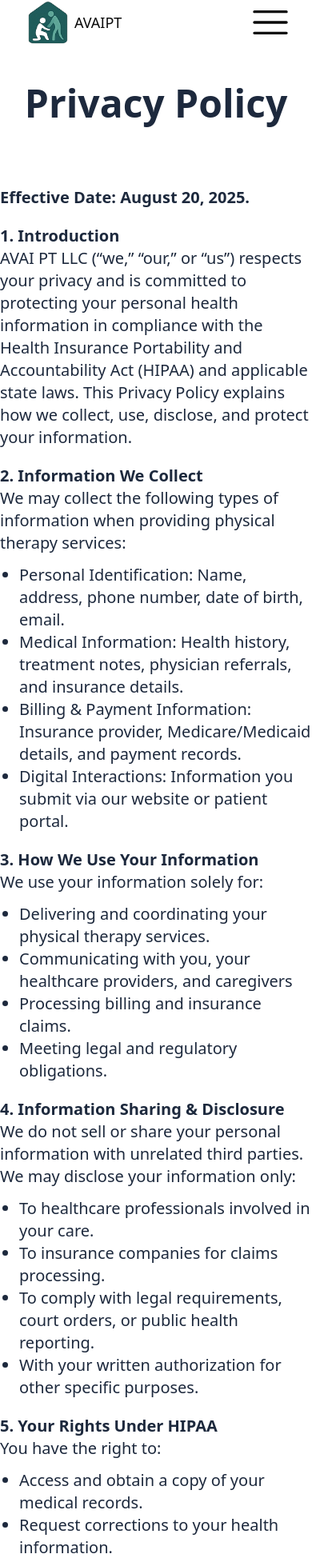
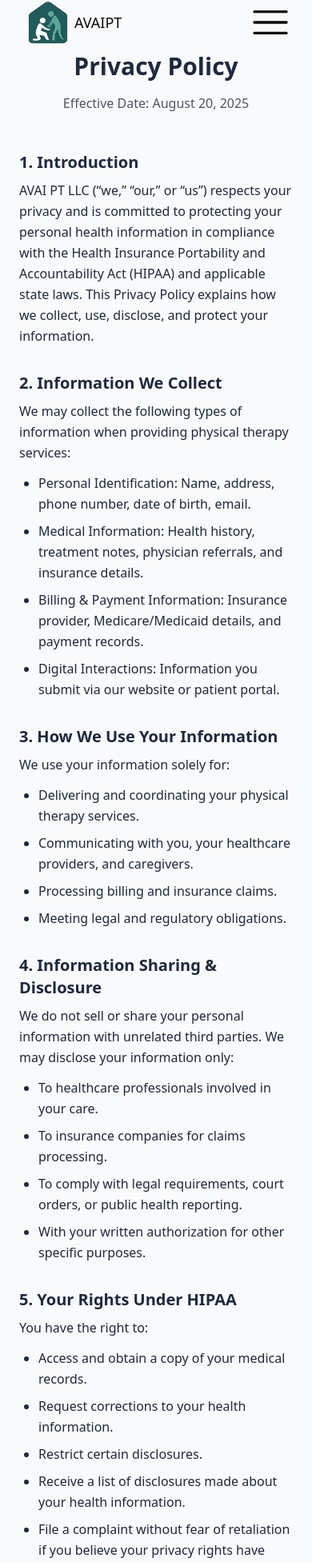
Before and after one commit to Flaresun/AvaiPT, a Next.js app in the folder client/: page /privacy in a window 390 px wide. Shown: the part 15-1968 px from the top of the page at 80% size. Built offline with nearby package versions, Linux system fonts and the light colour scheme.

Commit message:
Fixed a navbar issue on mobile screens. Fixed mobile responsiveness of privacy page.

```diff
--- a/client/src/app/components/Navbar.tsx
+++ b/client/src/app/components/Navbar.tsx
@@ -19,7 +19,6 @@ const Navbar = () => {
     const closeAllMenus = () => {
         setAboutMenu(false);
         setServicesMenu(false);
-        setHamburgerMenu(false);
     }
 
     const toggleMenu = (e:React.MouseEvent, setter:React.Dispatch<React.SetStateAction<boolean>>, type:string) => {
@@ -133,8 +132,8 @@ const Navbar = () => {
                 <button title='button-3' onClick={() => setHamburgerMenu((prev) => !prev)} className="cursor-pointer pr-2"><RxHamburgerMenu size={50} /></button>
                 {hamburgerMenu && (
                     <div className=" text-sm cursor-pointer absolute top-[100%] right-[0%] flex flex-col bg-sky-300 items-center rounded-md ">
-                        <div onClick={(e) => toggleMenu(e, setAboutMenu, "about")} className="relative flex hover:bg-sky-600 w-full items-center justify-center px-4 p-1 gap-1 hover:[&_span]:rotate-180">
-                            <a href="#" className="">About</a>
+                        <div  className="relative flex hover:bg-sky-600 w-full items-center justify-center px-4 p-1 gap-1 hover:[&_span]:rotate-180">
+                            <a onClick={(e) => toggleMenu(e, setAboutMenu, "about")} className="">About</a>
                             <span className='transition delay-75 duration-300 ease-in-out'><IoIosArrowDown /></span>
                             {aboutMenu && (
                                  <div className="text-nowrap z-2 cursor-pointer absolute top-[100%] right-0 flex flex-col bg-white shadow-lg px-6 py-4  items-center rounded-md">
@@ -143,13 +142,13 @@ const Navbar = () => {
                                         <a href="#" className="">Partners</a>
                                     </div>
                                     <div className="flex hover:bg-sky-200 w-full items-center justify-center px-4 p-1 gap-1 rounded-md">
-                                        <a href="#" className="">Privacy Policy</a>
+                                        <a href="/privacy" className="">Privacy Policy</a>
                                     </div>
                                 </div>
                             )}
                         </div>
-                        <div onClick={(e) => toggleMenu(e, setServicesMenu, "service")} className="relative flex hover:bg-sky-600 w-full items-center justify-center px-4 p-1 hover:[&_span]:rotate-180">
-                            <a href="" className="">Services</a>
+                        <div  className="relative flex hover:bg-sky-600 w-full items-center justify-center px-4 p-1 hover:[&_span]:rotate-180">
+                            <a onClick={(e) => toggleMenu(e, setServicesMenu, "service")} href="" className="">Services</a>
                             <span className='transition delay-75 duration-300 ease-in-out'><IoIosArrowDown /></span>
                             {servicesMenu && (
                                  <div className="text-nowrap z-2 cursor-pointer absolute top-[100%] right-0 flex flex-col bg-white shadow-lg px-1 py-4  items-center rounded-md">
--- a/client/src/app/privacy/components/Privacy.tsx
+++ b/client/src/app/privacy/components/Privacy.tsx
@@ -1,139 +1,123 @@
-import React from 'react'
+import React from "react";
 
 const Privacy = () => {
   return (
-    <div className="flex text-slate-800 py-30 mx-auto max-w-3xl justify-center">
+    <main className="pt-20 min-h-screen  text-slate-800 px-6 py-12 md:px-12 lg:px-20">
+      <div className="max-w-4xl mx-auto">
+        {/* Header */}
+        <header className="text-center mb-12">
+          <h1 className="text-3xl md:text-5xl font-bold mb-4">Privacy Policy</h1>
+          <p className="text-gray-600">Effective Date: August 20, 2025</p>
+        </header>
 
-        <div className="w-full flex flex-col">
-
-            <div className="flex text-center font-semibold items-center justify-center max-w-full">
-                <h1 className="text-5xl">Privacy Policy</h1>
-            </div>
-
-            <div className=" flex flex-col items-start justify-start text-xl mt-20 w-full">
-                <div className="flex pb-5">
-                    <p className="font-semibold">Effective Date: August 20, 2025.</p>
-                </div>
-
-                <div className="flex flex-col pb-5">
-                    <p className="font-semibold">1. Introduction</p>
-                    <p className="">
-                        AVAI PT LLC (“we,” “our,” or “us”) respects your privacy and is committed to protecting your
-                        personal health information in compliance with the Health Insurance Portability and
-                        Accountability Act (HIPAA) and applicable state laws. This Privacy Policy explains how we
-                        collect, use, disclose, and protect your information.
+        {/* Section */}
+        <section className="space-y-8 text-base md:text-lg leading-relaxed">
+          {/* 1. Introduction */}
+          <div>
+            <h2 className="font-semibold text-xl mb-2">1. Introduction</h2>
+            <p>
+              AVAI PT LLC (“we,” “our,” or “us”) respects your privacy and is
+              committed to protecting your personal health information in
+              compliance with the Health Insurance Portability and Accountability
+              Act (HIPAA) and applicable state laws. This Privacy Policy explains
+              how we collect, use, disclose, and protect your information.
             </p>
           </div>
 
-                <div className="flex flex-col pb-5">
-                    <p className="font-semibold">2. Information We Collect</p>
-                    <div className="flex flex-col">
-                        <p className="pb-3">
-                            We may collect the following types of information when providing physical therapy services:
+          {/* 2. Information We Collect */}
+          <div>
+            <h2 className="font-semibold text-xl mb-2">2. Information We Collect</h2>
+            <p className="mb-3">
+              We may collect the following types of information when providing
+              physical therapy services:
             </p>
-                        <ul className='list-disc pl-6'>
-                            <li className="">Personal Identification: Name, address, phone number, date of birth, email.</li>
-                            <li className="">
-                                Medical Information: Health history, treatment notes, physician referrals, and insurance details.
+            <ul className="list-disc pl-6 space-y-2">
+              <li>Personal Identification: Name, address, phone number, date of birth, email.</li>
+              <li>
+                Medical Information: Health history, treatment notes, physician
+                referrals, and insurance details.
               </li>
-
-                            <li className="">
-                                Billing &amp; Payment Information: Insurance provider, Medicare/Medicaid details, and payment records.
+              <li>
+                Billing &amp; Payment Information: Insurance provider,
+                Medicare/Medicaid details, and payment records.
               </li>
-                            <li className="">Digital Interactions: Information you submit via our website or patient portal.</li>
+              <li>Digital Interactions: Information you submit via our website or patient portal.</li>
             </ul>
-
-                    </div>
           </div>
 
-                <div className="flex flex-col pb-5">
-                    <p className="font-semibold">3. How We Use Your Information</p>
-                    <div className="flex flex-col">
-                        <p className="pb-3">
-                            We use your information solely for:
-                        </p>
-                        <ul className='list-disc pl-6'>
-                            <li className="">Delivering and coordinating your physical therapy services.</li>
-                            <li className="">Communicating with you, your healthcare providers, and caregivers</li>
-
-                            <li className="">Processing billing and insurance claims.</li>
-                            <li className="">Meeting legal and regulatory obligations.</li>
+          {/* 3. How We Use Your Information */}
+          <div>
+            <h2 className="font-semibold text-xl mb-2">3. How We Use Your Information</h2>
+            <p className="mb-3">We use your information solely for:</p>
+            <ul className="list-disc pl-6 space-y-2">
+              <li>Delivering and coordinating your physical therapy services.</li>
+              <li>Communicating with you, your healthcare providers, and caregivers.</li>
+              <li>Processing billing and insurance claims.</li>
+              <li>Meeting legal and regulatory obligations.</li>
             </ul>
-
-                    </div>
           </div>
 
-                <div className="flex flex-col pb-5">
-                    <p className="font-semibold">4. Information Sharing &amp; Disclosure</p>
-                    <div className="flex flex-col">
-                        <p className="pb-3">
-                            We do not sell or share your personal information with unrelated third parties. We may disclose
-your information only:
+          {/* 4. Information Sharing */}
+          <div>
+            <h2 className="font-semibold text-xl mb-2">4. Information Sharing &amp; Disclosure</h2>
+            <p className="mb-3">
+              We do not sell or share your personal information with unrelated
+              third parties. We may disclose your information only:
             </p>
-                        <ul className='list-disc pl-6'>
-                            <li className="">To healthcare professionals involved in your care.</li>
-                            <li className="">To insurance companies for claims processing.</li>
-
-                            <li className="">To comply with legal requirements, court orders, or public health reporting.</li>
-                            <li className="">With your written authorization for other specific purposes.</li>
+            <ul className="list-disc pl-6 space-y-2">
+              <li>To healthcare professionals involved in your care.</li>
+              <li>To insurance companies for claims processing.</li>
+              <li>To comply with legal requirements, court orders, or public health reporting.</li>
+              <li>With your written authorization for other specific purposes.</li>
             </ul>
-
-                    </div>
           </div>
 
-                <div className="flex flex-col pb-5">
-                    <p className="font-semibold">5. Your Rights Under HIPAA</p>
-                    <div className="flex flex-col">
-                        <p className="pb-3">
-                            You have the right to:
-                        </p>
-                        <ul className='list-disc pl-6'>
-                            <li className="">Access and obtain a copy of your medical records.</li>
-                            <li className="">Request corrections to your health information.</li>
-
-                            <li className="">Restrict certain disclosures.</li>
-                            <li className="">Receive a list of disclosures made about your health information.</li>
-                            <li className="">
-                                File a complaint without fear of retaliation if you believe your privacy rights have been violated.
+          {/* 5. Your Rights */}
+          <div>
+            <h2 className="font-semibold text-xl mb-2">5. Your Rights Under HIPAA</h2>
+            <p className="mb-3">You have the right to:</p>
+            <ul className="list-disc pl-6 space-y-2">
+              <li>Access and obtain a copy of your medical records.</li>
+              <li>Request corrections to your health information.</li>
+              <li>Restrict certain disclosures.</li>
+              <li>Receive a list of disclosures made about your health information.</li>
+              <li>
+                File a complaint without fear of retaliation if you believe your
+                privacy rights have been violated.
               </li>
             </ul>
-
-                    </div>
           </div>
 
-                <div className="flex flex-col pb-5">
-                    <p className="font-semibold">6. Data Security</p>
-                    <div className="flex flex-col">
-                        <p className="pb-3">
-                            We maintain physical, administrative, and technical safeguards to protect your personal health
-                            information from unauthorized access, loss, or misuse. Access to your information is limited to
-                            authorized personnel only.
+          {/* 6. Data Security */}
+          <div>
+            <h2 className="font-semibold text-xl mb-2">6. Data Security</h2>
+            <p>
+              We maintain physical, administrative, and technical safeguards to
+              protect your personal health information from unauthorized access,
+              loss, or misuse. Access to your information is limited to authorized
+              personnel only.
             </p>
           </div>
+
+          {/* 7. Contact Information */}
+          <div>
+            <h2 className="font-semibold text-xl mb-2">7. Contact Information</h2>
+            <p className="mb-3">
+              If you have questions or concerns about this Privacy Policy or your
+              rights, contact:
+            </p>
+            <address className="not-italic space-y-1">
+              <p className="font-semibold">AVAI PT LLC</p>
+              <p>26535 Chardon Road</p>
+              <p>Richmond Heights, Cleveland, OH 44143</p>
+              <p>Phone: 216-233-1973</p>
+              <p>Email: avaipthysicaltherapy@gmail.com</p>
+            </address>
           </div>
+        </section>
+      </div>
+    </main>
+  );
+};
 
-                <div className="flex flex-col pb-5">
-                    <p className="font-semibold">7. Contact Information</p>
-                    <div className="flex flex-col">
-                        <p className="pb-3">
-                            If you have questions or concerns about this Privacy Policy or your rights, contact:
-                        </p>
-                        <div className="">
-                            <h2 className="">AVAIPT LLC</h2>
-                            <p className="">26535 Chardon Road</p>
-                            <p className="">Richmond Heights, Cleveland, OH 44143</p>
-                            <p className="">Phone: 216-233-1973</p>
-                            <p className="">Email: avaipthysicaltherapy@gmail.com</p>
-                        </div>
-                    </div>
-                </div>
-
-            </div>
-
-        </div>
-
-    </div>
-  )
-}
-
-export default Privacy
+export default Privacy;
--- a/client/src/app/privacy/page.tsx
+++ b/client/src/app/privacy/page.tsx
@@ -4,7 +4,7 @@ import Navbar from '../components/Navbar'
 
 const page = () => {
   return (
-    <div>
+    <div className='bg-gray-50'>
         <Navbar />
         <Privacy />
     </div>
```
Lines whose indentation alone changed are shown as unchanged.
